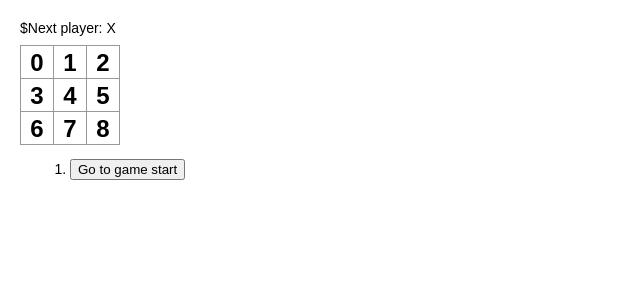
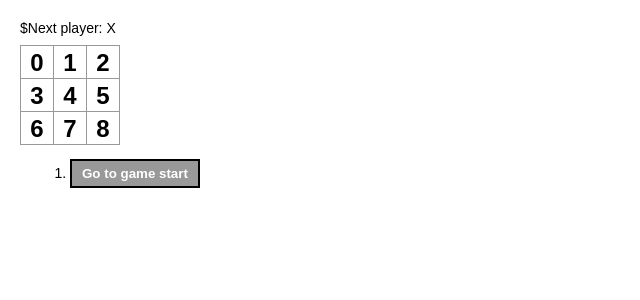
Before and after one commit to geunheejung/tic_tac_toe, a React (Create React App) app: page / in a window 1280 px wide. Shown: the top 300 px of the page, without its empty margins (0-640 px from the left). Built offline with nearby package versions, Linux system fonts and the light colour scheme.

Commit message:
이동 버튼 선택 유무 스타일 추가.

```diff
--- a/src/componets/MoveList/styles.css
+++ b/src/componets/MoveList/styles.css
@@ -2,6 +2,15 @@
     margin: 0 0 20px 0;
 }
 
+.move_li > button {
+    background: inherit;
+    border: 2px solid #000;
+    padding: 5px 10px;
+}
+
 .move_li.selected > button {
-
+    background: #999999;
+    color: #fff;
+    font-weight: bold;
+    transition: .5s;
 }
```
